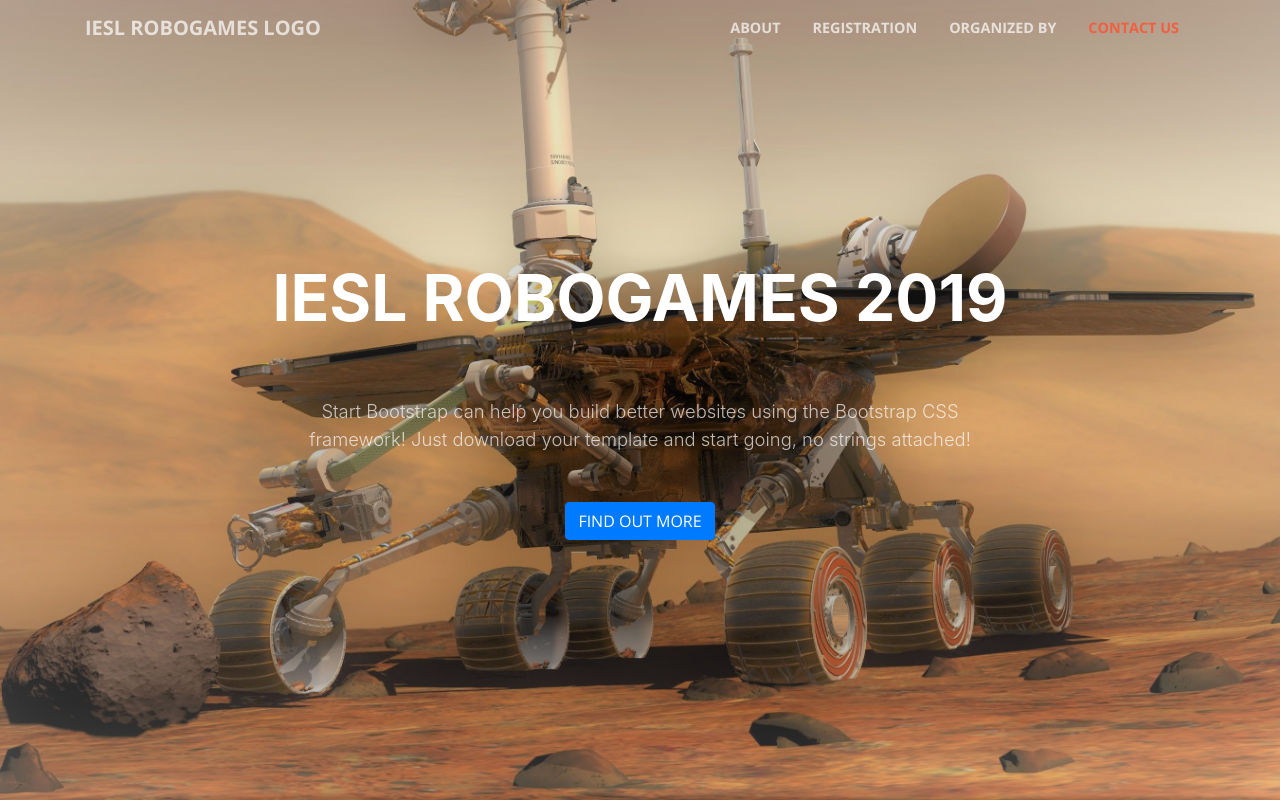
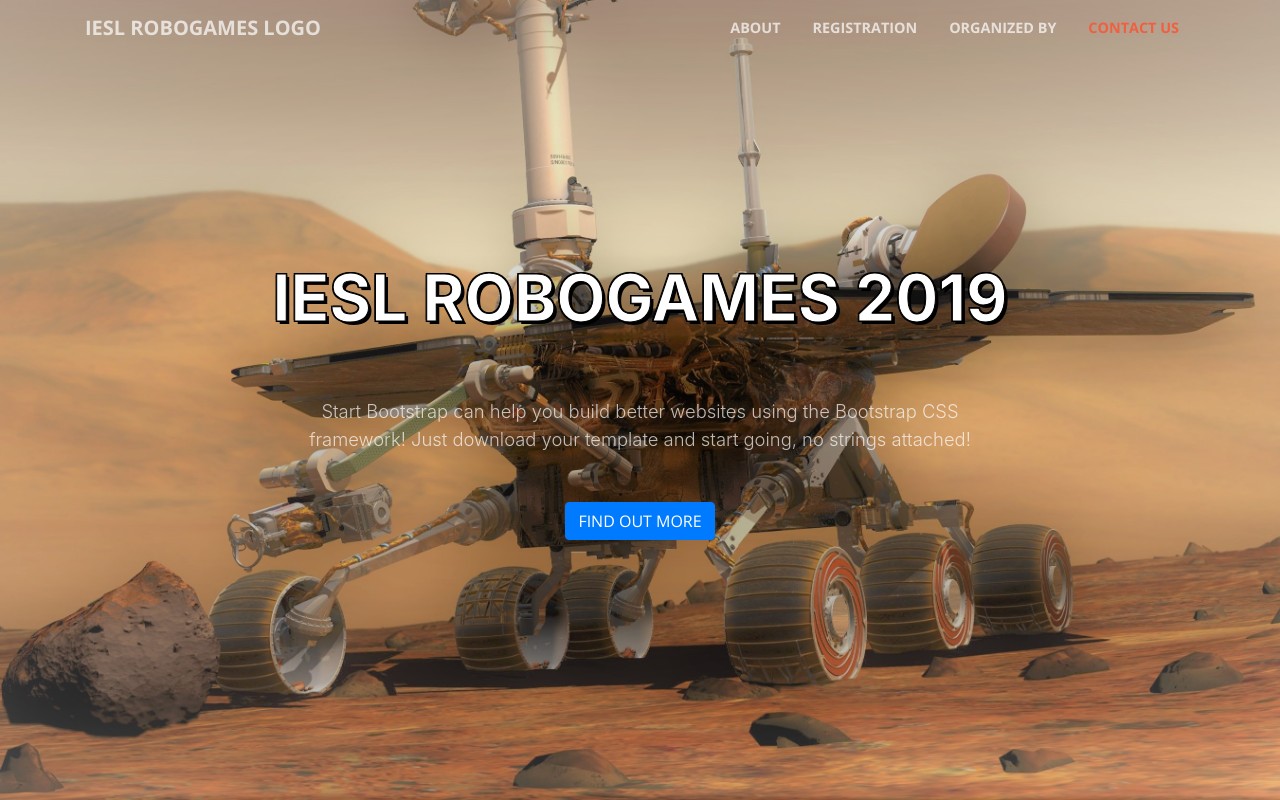
Before and after one commit to rumeshmadhusanka/robo, a website with bundled scripts: page index.html in a window 1280 px wide. Shown: the top 800 px of the page. Built offline with nearby package versions, Linux system fonts and the light colour scheme.

Commit message:
image text ok. image (header) needs modification compression

```diff
--- a/index.html
+++ b/index.html
@@ -64,7 +64,7 @@
     <div class="container my-auto">
         <div class="row">
             <div class="col-lg-10 mx-auto">
-                <h1 class="text-uppercase">
+                <h1 class="text-uppercase" style=" -webkit-text-stroke: 1px black; text-shadow:3px 3px 0 #000,-1px -1px 0 #000,1px -1px 0 #000,-1px 1px 0 #000,1px 1px 0 #000;">
                     <strong>IESL RoboGames 2019</strong>
                 </h1>
                 <hr>
@@ -96,7 +96,8 @@
                     opportunity to promote their creativity and improve their learning efficiency, encouraging them to
                     be future engineers and inventors.</p>
                 <p class="text-faded mb-4">
-                The competition will be held at the Annual Engineering Exhibition – Techno at BMICH and awards will be
+                    The competition will be held at the Annual Engineering Exhibition – Techno at BMICH and awards will
+                    be
                     presented at the conclusion of the Techno 2019 Exhibition.</p>
                 <h2 class="section-heading text-white">Purpose</h2>
                 <p class="text-faded mb-4">Most of the Sri Lankan students are interested in robotics technology the
```
